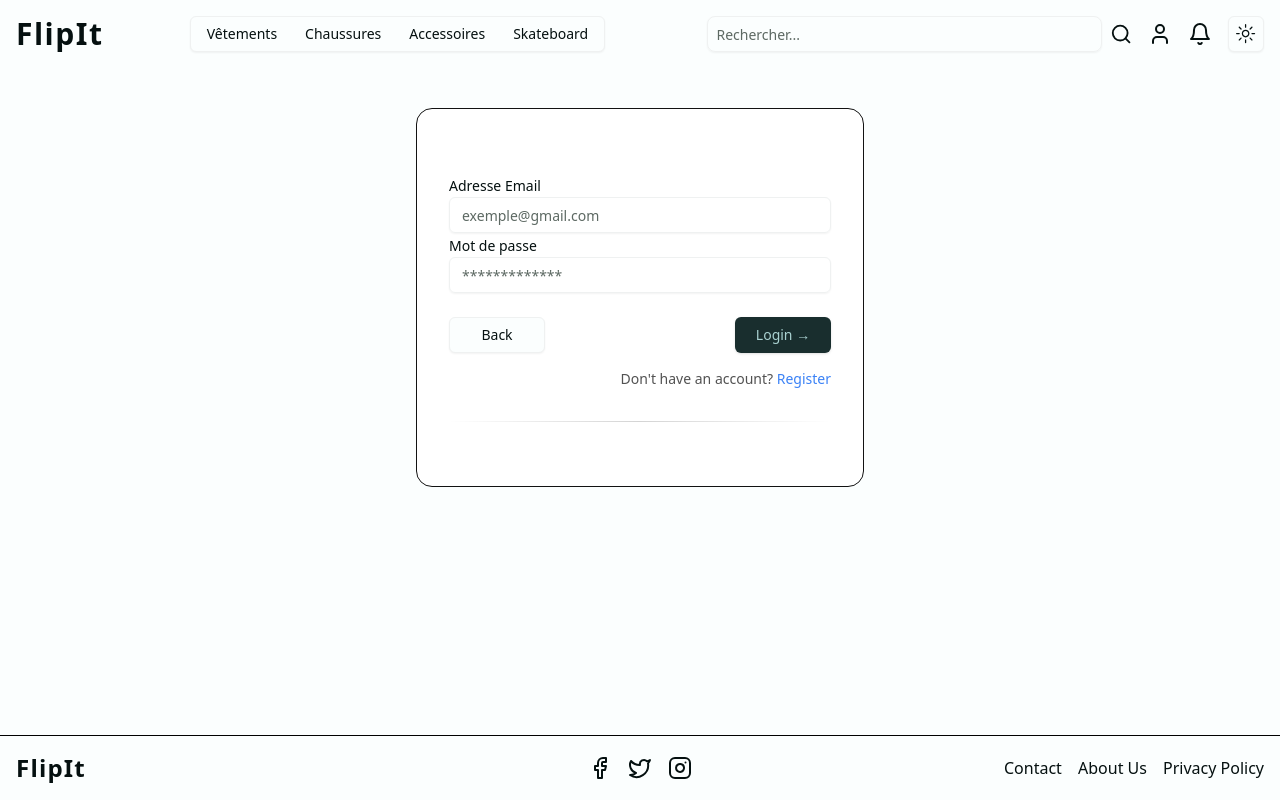
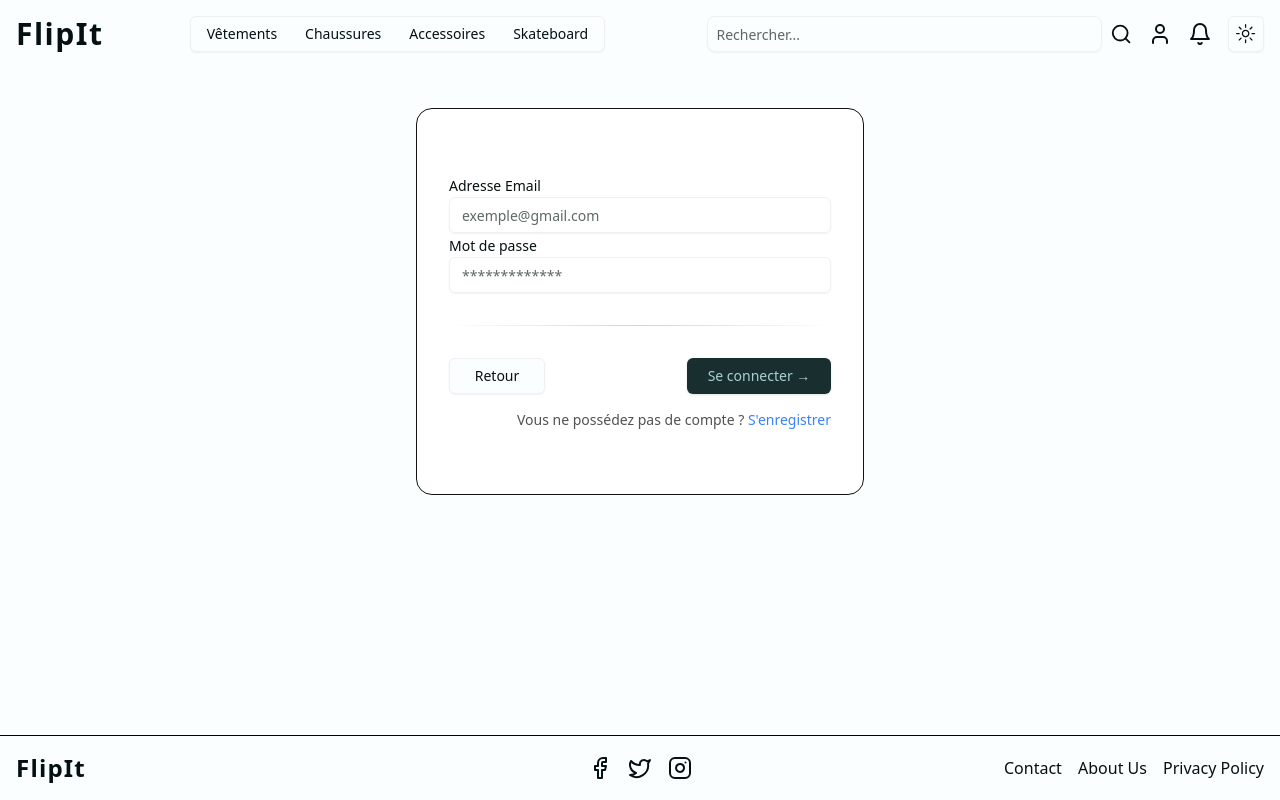
Before and after one commit to LucasNGRE/FlipIt, a Next.js app in the folder my-app/: page /login in a window 1280 px wide. Built offline with nearby package versions, Linux system fonts and the light colour scheme; no server answers.

Commit message:
fixed id not passed correctly to the payment

```diff
--- a/my-app/app/api/items/[id]/route.ts
+++ b/my-app/app/api/items/[id]/route.ts
@@ -1,5 +1,5 @@
 import { NextRequest, NextResponse } from 'next/server';
-import prisma from '@/lib/db'; // Vérifie que tu as le bon chemin d'importation
+import prisma from '@/lib/db';
 
 export async function DELETE(request: NextRequest, { params }: { params: { id: string } }) {
   const productId = parseInt(params.id, 10); // Vérifie que l'ID est récupéré correctement
--- a/my-app/app/login/page.tsx
+++ b/my-app/app/login/page.tsx
@@ -53,27 +53,24 @@ export default function Login() {
           className="mb-6"
           onChange={(e: any) => setPassword(e.target.value)}
         />
-
+        <div className="bg-gradient-to-r from-transparent via-neutral-300 dark:via-neutral-700 to-transparent my-8 h-[1px] w-full" />
         <div className="flex justify-between items-center">
           <Link href="/" passHref>
             <Button type="button" variant="outline" className="w-24">
-              Back
+              Retour
             </Button>
           </Link>
-          <Button className="w-24" onClick={credentialsAction}>
-            Login &rarr;
+          <Button className="w-36" onClick={credentialsAction}>
+            Se connecter &rarr;
           </Button>
         </div>
-
         <p className="text-right text-neutral-600 text-sm max-w-sm mt-4 dark:text-neutral-300">
-          Don't have an account?{' '}
+          Vous ne possédez pas de compte ?{' '}
           {/* Pass the callbackUrl to the Register page */}
           <Link href={`/register?callbackUrl=${encodeURIComponent(callbackUrl)}`} className="text-blue-500">
-            Register
+            S'enregistrer
           </Link>
         </p>
-
-        <div className="bg-gradient-to-r from-transparent via-neutral-300 dark:via-neutral-700 to-transparent my-8 h-[1px] w-full" />
       </div>
     </div>
   );
--- a/my-app/components/Articles/ArticleCard.tsx
+++ b/my-app/components/Articles/ArticleCard.tsx
@@ -34,9 +34,9 @@ export default function SkateArticleCard({
   const handleBuyClick = () => {
     if (status === "loading") return;
     if (session) {
-      router.push(`/payment?amount=${price}&currency=EUR`);
+      router.push(`/payment?amount=${price}&currency=EUR&productId=${id}`);
     } else {
-      const callbackUrl = encodeURIComponent(`/payment?amount=${price}&currency=EUR`);
+      const callbackUrl = encodeURIComponent(`/payment?amount=${price}&currency=EUR&productId=${id}`);
       router.push(`/login?callbackUrl=${callbackUrl}`);
     }
   };
@@ -106,7 +106,7 @@ export default function SkateArticleCard({
           variant="secondary"
           size="sm"
           aria-label={`Acheter ${title}`}
-          onClick={handleBuyClick} // Handle click event
+          onClick={handleBuyClick}
         >
           Acheter
         </Button>
@@ -114,7 +114,7 @@ export default function SkateArticleCard({
           variant="default"
           size="sm"
           aria-label={`Message à ${user.firstName}`}
-          onClick={handleMessageClick} // Handle click event
+          onClick={handleMessageClick}
         >
           Message
         </Button>
--- a/my-app/components/Articles/CheapItems.tsx
+++ b/my-app/components/Articles/CheapItems.tsx
@@ -48,16 +48,20 @@ export default function SkateArticleGrid() {
   return (
     <div className="container mx-auto px-4 py-8">
       <h2 className="text-3xl font-bold mb-6">Moins de 20 euros !</h2>
+
+      {/* Keep everything inside the Carousel component */}
       <Carousel className="relative w-full overflow-hidden">
-        <CarouselContent className="flex">
+        <CarouselPrevious className="absolute left-2 top-1/2 transform -translate-y-1/2 z-10" />
+
+        <CarouselContent className="flex"> {/* Ensure items are aligned horizontally */}
           {articles.map((product) => (
-            <CarouselItem key={product.id} className="min-w-[25%] p-center">
+            <CarouselItem key={product.id} className="min-w-[25%] p-4"> {/* Ensure 4 items per view */}
               <SkateArticleCard {...product} user={product.user} />
             </CarouselItem>
           ))}
         </CarouselContent>
-        <CarouselPrevious />
-        <CarouselNext />
+
+        <CarouselNext className="absolute right-2 top-1/2 transform -translate-y-1/2 z-10" />
       </Carousel>
     </div>
   );
--- a/my-app/components/Footer.tsx
+++ b/my-app/components/Footer.tsx
@@ -11,7 +11,7 @@ const Footer = () => {
   // Define banner colors based on the current theme
   const bannerStyle = {
     backgroundColor: theme === 'dark' ? '#9ea09d' : '#000000', // Dark banner color
-    height: '1px', // Increased height for visibility
+    height: '1px',
     width: '100%',
   };
 
```
